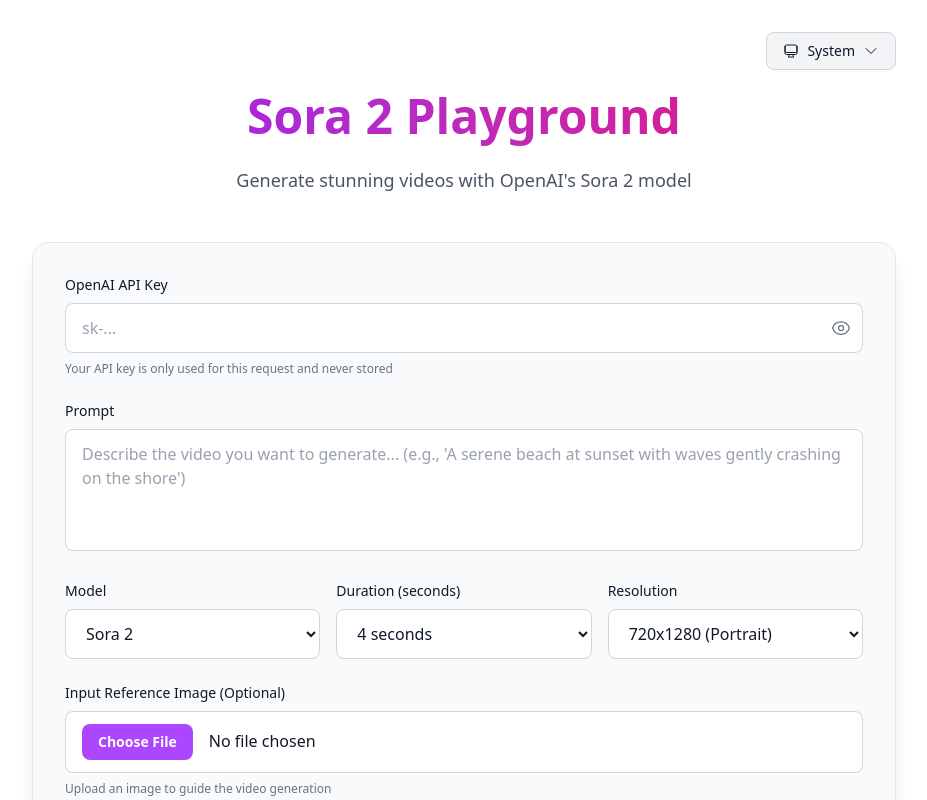
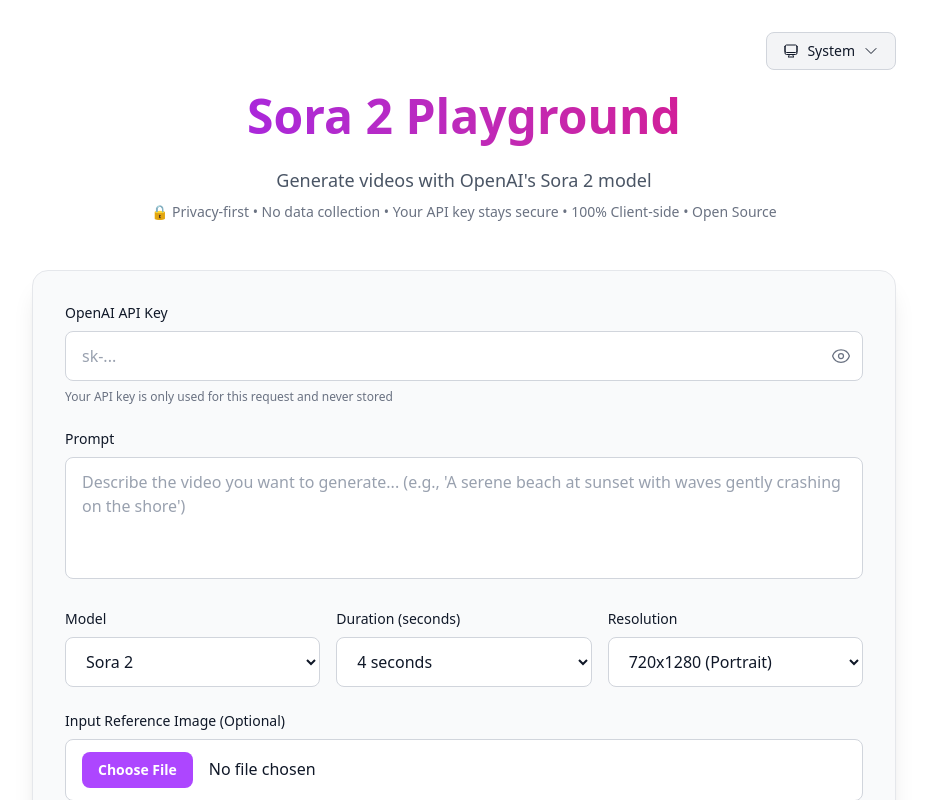
Before and after one commit to vuegames/sora2-playground, a Next.js app: page / in a window 1280 px wide. Shown: the top 800 px of the page, without its empty margins (176-1103 px from the left). Built offline with nearby package versions, Linux system fonts and the light colour scheme.

Commit message:
Added clarification on privacy

```diff
--- a/src/app/page.tsx
+++ b/src/app/page.tsx
@@ -66,8 +66,11 @@ export default function Home() {
             <h1 className="text-5xl font-bold mb-4 bg-gradient-to-r from-purple-600 to-pink-600 dark:from-purple-400 dark:to-pink-600 bg-clip-text text-transparent leading-tight pb-1">
               Sora 2 Playground
             </h1>
-            <p className="text-gray-600 dark:text-gray-400 text-lg">
-              Generate stunning videos with OpenAI&apos;s Sora 2 model
+            <p className="text-gray-600 dark:text-gray-400 text-lg mb-2">
+              Generate videos with OpenAI&apos;s Sora 2 model
+            </p>
+            <p className="text-gray-500 dark:text-gray-500 text-sm">
+              🔒 Privacy-first • No data collection • Your API key stays secure • 100% Client-side • Open Source
             </p>
           </div>
         </header>
```
